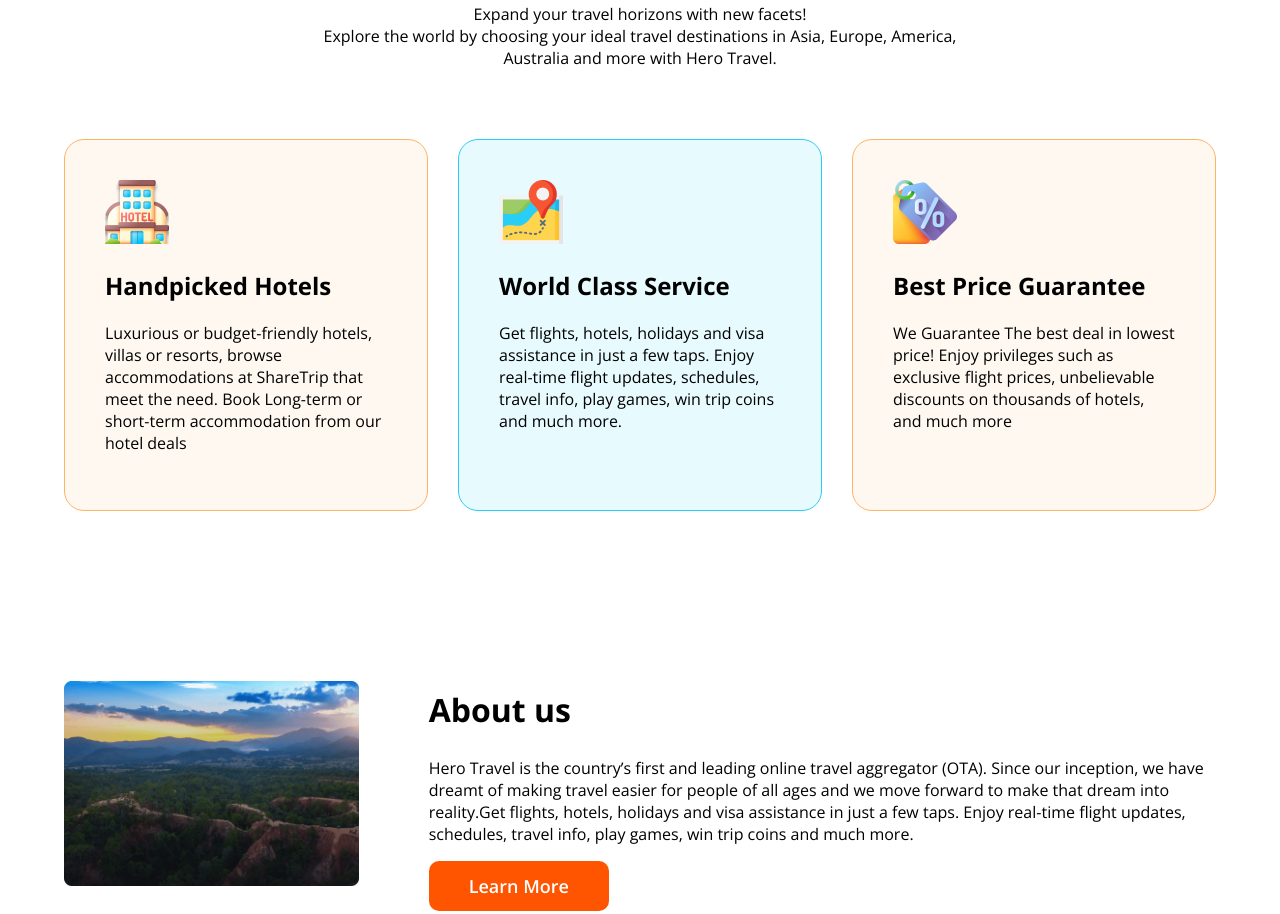
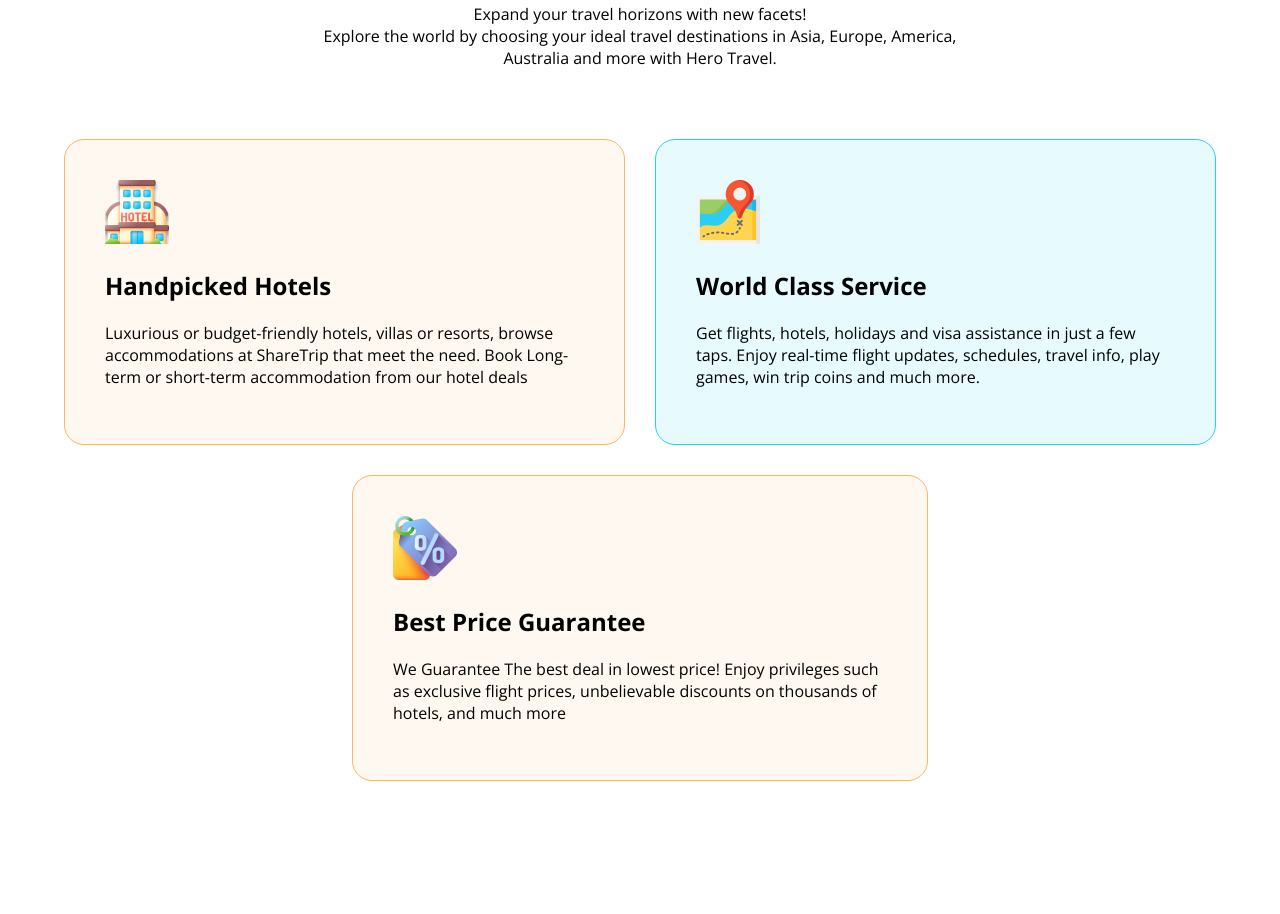
Before and after one commit to sheikhsadi9494/Hero-Travel, a plain HTML site: page Index.html in a window 1280 px wide. Shown: the part 2760-3674 px from the top of the page. Drawn offline with nearby package versions, Linux system fonts and the light colour scheme.

Commit message:
little update

```diff
--- a/style.css
+++ b/style.css
@@ -392,8 +392,14 @@ nav li {
     }
     .ourServices {
         display: grid;
-        grid-template-columns: repeat(3, 1fr);
+        grid-template-columns: repeat(2, 1fr);
+        justify-content: center;
+        align-items: center;
         gap: 30px;
+    }
+    #service3 {
+        grid-column: span 2;
+        margin: 0px 25%;
     }
 }
 
```
